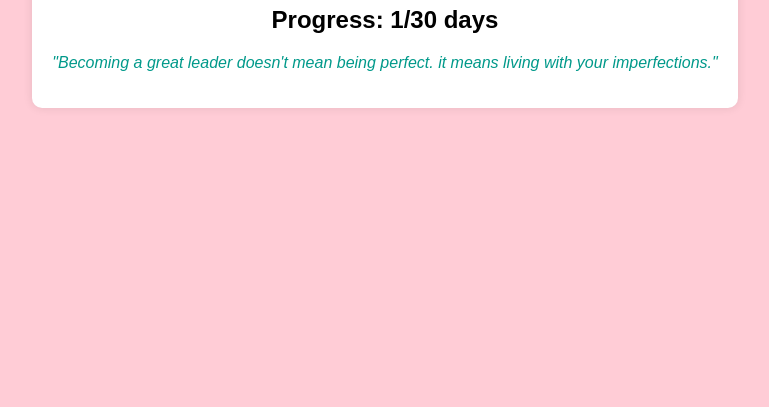
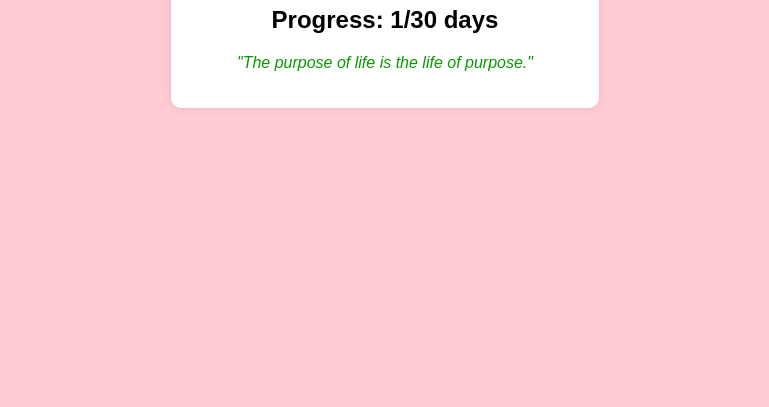
Before and after one commit to bekturmsv/30github, a website: page generated_sites/site_3-2-2025_progress_1/index.html in a window 1280 px wide. Shown: the part 393-800 px from the top of the page, without its empty margins (255-1024 px from the left). Drawn offline with Linux system fonts and the light colour scheme.

Commit message:
Site created in folder generated_sites\site_3-2-2025_progress_1. Progress: 1/30 days.

```diff
--- a/generated_sites/site_3-2-2025_progress_1/index.html
+++ b/generated_sites/site_3-2-2025_progress_1/index.html
@@ -10,7 +10,7 @@
         <div class='container'>
             <h1>Today is February 3, 2025</h1>
             <h2>Progress: 1/30 days</h2>
-            <p class='quote'>"Becoming a great leader doesn't mean being perfect. it means living with your imperfections."</p>
+            <p class='quote'>"The purpose of life is the life of purpose."</p>
         </div>
     </body>
     </html>
--- a/generated_sites/site_3-2-2025_progress_1/style.css
+++ b/generated_sites/site_3-2-2025_progress_1/style.css
@@ -1,6 +1,6 @@
 body {
         font-family: Arial, sans-serif;
-        background-color: hsl(348, 100%, 90%);
+        background-color: hsl(351, 100%, 90%);
         display: flex;
         justify-content: center;
         align-items: center;
@@ -17,5 +17,5 @@ body {
     .quote {
         font-style: italic;
         margin-top: 10px;
-        color: hsl(174, 100%, 30%);
+        color: hsl(116, 100%, 30%);
     }
```
